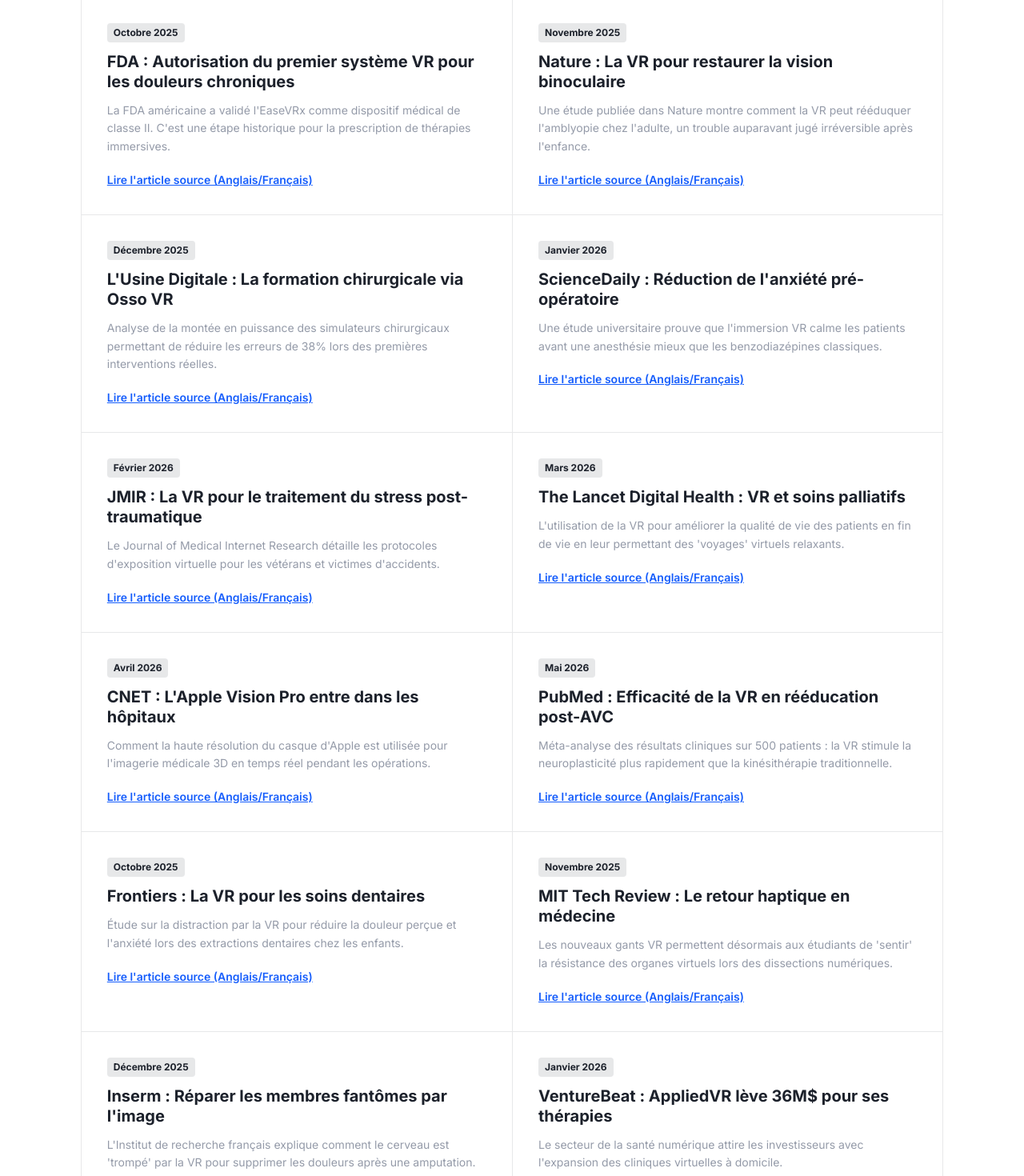
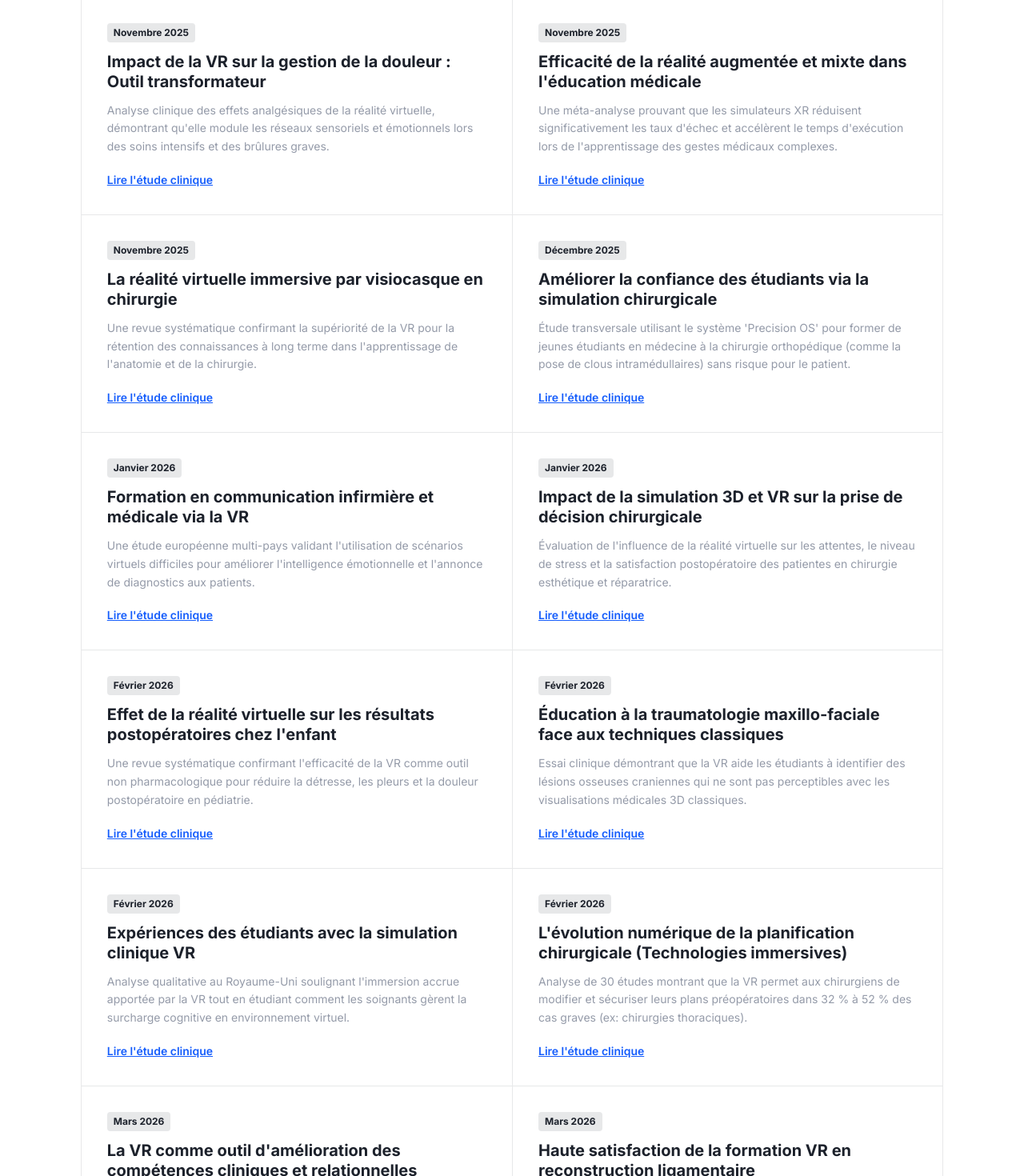
Before and after one commit to 7Tomiko/Portfolio, a Next.js app: page /portfolio/ in a window 1280 px wide. Shown: the part 2220-3690 px from the top of the page at 80% size. Built offline with nearby package versions, Linux system fonts and the light colour scheme; no server answers.

Commit message:
Version Epreuve du Portfolio

```diff
--- a/src/app/components/home/veille/index.tsx
+++ b/src/app/components/home/veille/index.tsx
@@ -1,147 +1,110 @@
 "use client";
-
-import Link from "next/link";
 
 const articlesVR = [
   {
     id: 1,
-    titre: "FDA : Autorisation du premier système VR pour les douleurs chroniques",
-    date: "Octobre 2025",
-    resume: "La FDA américaine a validé l'EaseVRx comme dispositif médical de classe II. C'est une étape historique pour la prescription de thérapies immersives.",
-    lien: "https://www.fda.gov/news-events/press-announcements/fda-authorizes-marketing-virtual-reality-system-chronic-pain-reduction"
+    titre: "Impact de la VR sur la gestion de la douleur : Outil transformateur",
+    date: "Novembre 2025",
+    resume: "Analyse clinique des effets analgésiques de la réalité virtuelle, démontrant qu'elle module les réseaux sensoriels et émotionnels lors des soins intensifs et des brûlures graves.",
+    lien: "https://www.ncbi.nlm.nih.gov/pmc/articles/PMC12401454/"
   },
   {
     id: 2,
-    titre: "Nature : La VR pour restaurer la vision binoculaire",
+    titre: "Efficacité de la réalité augmentée et mixte dans l'éducation médicale",
     date: "Novembre 2025",
-    resume: "Une étude publiée dans Nature montre comment la VR peut rééduquer l'amblyopie chez l'adulte, un trouble auparavant jugé irréversible après l'enfance.",
-    lien: "https://www.nature.com/articles/s41598-021-97213-w"
+    resume: "Une méta-analyse prouvant que les simulateurs XR réduisent significativement les taux d'échec et accélèrent le temps d'exécution lors de l'apprentissage des gestes médicaux complexes.",
+    lien: "https://www.ncbi.nlm.nih.gov/pmc/articles/PMC12613513/"
   },
   {
     id: 3,
-    titre: "L'Usine Digitale : La formation chirurgicale via Osso VR",
-    date: "Décembre 2025",
-    resume: "Analyse de la montée en puissance des simulateurs chirurgicaux permettant de réduire les erreurs de 38% lors des premières interventions réelles.",
-    lien: "https://www.usine-digitale.fr/article/osso-vr-la-plateforme-de-simulation-chirurgicale-en-realite-virtuelle-leve-27-millions-de-dollars.N1086202"
+    titre: "La réalité virtuelle immersive par visiocasque en chirurgie",
+    date: "Novembre 2025",
+    resume: "Une revue systématique confirmant la supériorité de la VR pour la rétention des connaissances à long terme dans l'apprentissage de l'anatomie et de la chirurgie.",
+    lien: "https://pubmed.ncbi.nlm.nih.gov/41233820/"
   },
   {
     id: 4,
-    titre: "ScienceDaily : Réduction de l'anxiété pré-opératoire",
-    date: "Janvier 2026",
-    resume: "Une étude universitaire prouve que l'immersion VR calme les patients avant une anesthésie mieux que les benzodiazépines classiques.",
-    lien: "https://www.sciencedaily.com/releases/2019/10/191021075908.htm"
+    titre: "Améliorer la confiance des étudiants via la simulation chirurgicale",
+    date: "Décembre 2025",
+    resume: "Étude transversale utilisant le système 'Precision OS' pour former de jeunes étudiants en médecine à la chirurgie orthopédique (comme la pose de clous intramédullaires) sans risque pour le patient.",
+    lien: "https://pubmed.ncbi.nlm.nih.gov/41317507/"
   },
   {
     id: 5,
-    titre: "JMIR : La VR pour le traitement du stress post-traumatique",
-    date: "Février 2026",
-    resume: "Le Journal of Medical Internet Research détaille les protocoles d'exposition virtuelle pour les vétérans et victimes d'accidents.",
-    lien: "https://www.jmir.org/2021/6/e24541/"
+    titre: "Formation en communication infirmière et médicale via la VR",
+    date: "Janvier 2026",
+    resume: "Une étude européenne multi-pays validant l'utilisation de scénarios virtuels difficiles pour améliorer l'intelligence émotionnelle et l'annonce de diagnostics aux patients.",
+    lien: "https://pubmed.ncbi.nlm.nih.gov/41547319/"
   },
   {
     id: 6,
-    titre: "The Lancet Digital Health : VR et soins palliatifs",
-    date: "Mars 2026",
-    resume: "L'utilisation de la VR pour améliorer la qualité de vie des patients en fin de vie en leur permettant des 'voyages' virtuels relaxants.",
-    lien: "https://www.thelancet.com/journals/landig/article/PIIS2589-7500(20)30187-5/fulltext"
+    titre: "Impact de la simulation 3D et VR sur la prise de décision chirurgicale",
+    date: "Janvier 2026",
+    resume: "Évaluation de l'influence de la réalité virtuelle sur les attentes, le niveau de stress et la satisfaction postopératoire des patientes en chirurgie esthétique et réparatrice.",
+    lien: "https://pubmed.ncbi.nlm.nih.gov/41518093/"
   },
   {
     id: 7,
-    titre: "CNET : L'Apple Vision Pro entre dans les hôpitaux",
-    date: "Avril 2026",
-    resume: "Comment la haute résolution du casque d'Apple est utilisée pour l'imagerie médicale 3D en temps réel pendant les opérations.",
-    lien: "https://www.cnet.com/health/doctors-are-using-apple-vision-pro-to-perform-surgery/"
+    titre: "Effet de la réalité virtuelle sur les résultats postopératoires chez l'enfant",
+    date: "Février 2026",
+    resume: "Une revue systématique confirmant l'efficacité de la VR comme outil non pharmacologique pour réduire la détresse, les pleurs et la douleur postopératoire en pédiatrie.",
+    lien: "https://pubmed.ncbi.nlm.nih.gov/41758097/"
   },
   {
     id: 8,
-    titre: "PubMed : Efficacité de la VR en rééducation post-AVC",
-    date: "Mai 2026",
-    resume: "Méta-analyse des résultats cliniques sur 500 patients : la VR stimule la neuroplasticité plus rapidement que la kinésithérapie traditionnelle.",
-    lien: "https://pubmed.ncbi.nlm.nih.gov/30415302/"
+    titre: "Éducation à la traumatologie maxillo-faciale face aux techniques classiques",
+    date: "Février 2026",
+    resume: "Essai clinique démontrant que la VR aide les étudiants à identifier des lésions osseuses craniennes qui ne sont pas perceptibles avec les visualisations médicales 3D classiques.",
+    lien: "https://pubmed.ncbi.nlm.nih.gov/41759581/"
   },
   {
     id: 9,
-    titre: "Frontiers : La VR pour les soins dentaires",
-    date: "Octobre 2025",
-    resume: "Étude sur la distraction par la VR pour réduire la douleur perçue et l'anxiété lors des extractions dentaires chez les enfants.",
-    lien: "https://www.frontiersin.org/articles/10.3389/fpubh.2023.1189495/full"
+    titre: "Expériences des étudiants avec la simulation clinique VR",
+    date: "Février 2026",
+    resume: "Analyse qualitative au Royaume-Uni soulignant l'immersion accrue apportée par la VR tout en étudiant comment les soignants gèrent la surcharge cognitive en environnement virtuel.",
+    lien: "https://pubmed.ncbi.nlm.nih.gov/41672483/"
   },
   {
     id: 10,
-    titre: "MIT Tech Review : Le retour haptique en médecine",
-    date: "Novembre 2025",
-    resume: "Les nouveaux gants VR permettent désormais aux étudiants de 'sentir' la résistance des organes virtuels lors des dissections numériques.",
-    lien: "https://www.technologyreview.com/2021/04/16/1022880/haptic-feedback-vr-surgery/"
+    titre: "L'évolution numérique de la planification chirurgicale (Technologies immersives)",
+    date: "Février 2026",
+    resume: "Analyse de 30 études montrant que la VR permet aux chirurgiens de modifier et sécuriser leurs plans préopératoires dans 32 % à 52 % des cas graves (ex: chirurgies thoraciques).",
+    lien: "https://pubmed.ncbi.nlm.nih.gov/41835258/"
   },
   {
     id: 11,
-    titre: "Inserm : Réparer les membres fantômes par l'image",
-    date: "Décembre 2025",
-    resume: "L'Institut de recherche français explique comment le cerveau est 'trompé' par la VR pour supprimer les douleurs après une amputation.",
-    lien: "https://presse.inserm.fr/la-realite-virtuelle-au-service-de-la-sante-mentale/35766/"
+    titre: "La VR comme outil d'amélioration des compétences cliniques et relationnelles",
+    date: "Mars 2026",
+    resume: "Revue bibliographique démontrant comment la VR permet aux étudiants d'avoir une pratique sûre, répétitive et avec des retours objectifs (tracking) pour perfectionner leurs gestes.",
+    lien: "https://www.mdpi.com/2504-3900/137/1/128"
   },
   {
     id: 12,
-    titre: "VentureBeat : AppliedVR lève 36M$ pour ses thérapies",
-    date: "Janvier 2026",
-    resume: "Le secteur de la santé numérique attire les investisseurs avec l'expansion des cliniques virtuelles à domicile.",
-    lien: "https://venturebeat.com/business/appliedvr-raises-36m-to-bring-virtual-reality-therapeutics-into-the-home/"
+    titre: "Haute satisfaction de la formation VR en reconstruction ligamentaire",
+    date: "Mars 2026",
+    resume: "Étude pilote sur l'utilisation du casque de réalité virtuelle pour simuler les opérations du ligament croisé antérieur chez les jeunes internes en orthopédie.",
+    lien: "https://pubmed.ncbi.nlm.nih.gov/41791594/"
   },
   {
     id: 13,
-    titre: "Stanford Medicine : VR pour l'empathie médicale",
-    date: "Février 2026",
-    resume: "Un programme permettant aux médecins de vivre l'expérience d'un patient atteint de la maladie d'Alzheimer via un casque VR.",
-    lien: "https://medicine.stanford.edu/news/current-news/standard-news/vr-empathy.html"
+    titre: "La réalité virtuelle pour renforcer les compétences en génomique en Afrique",
+    date: "Mai 2026",
+    resume: "Un article détaillant comment la VR permet de compenser le manque de matériel physique (laboratoires sous-équipés) pour former les biologistes aux manipulations PCR.",
+    lien: "https://www.ncbi.nlm.nih.gov/pmc/articles/PMC12887066/"
   },
   {
     id: 14,
-    titre: "BBC News : VR helping children through chemo",
-    date: "Mars 2026",
-    resume: "Des hôpitaux britanniques utilisent des mondes sous-marins virtuels pour réduire le stress des enfants pendant les chimiothérapies.",
-    lien: "https://www.bbc.com/news/av/uk-england-leeds-48665977"
+    titre: "Améliorer les pratiques de soins palliatifs grâce à un programme VR",
+    date: "Mai 2026",
+    resume: "Preuves scientifiques que l'immersion VR améliore significativement les connaissances, l'empathie et les attitudes des professionnels accompagnant les patients en fin de vie.",
+    lien: "https://pubmed.ncbi.nlm.nih.gov/42097867/"
   },
   {
     id: 15,
-    titre: "MDPI : Télémédecine immersive en zone rurale",
-    date: "Avril 2026",
-    resume: "Rapport sur l'utilisation de la VR pour permettre des diagnostics spécialisés à distance dans les déserts médicaux.",
-    lien: "https://www.mdpi.com/2077-0383/10/19/4481"
-  },
-  {
-    id: 16,
-    titre: "TechCrunch : Meta s'attaque à la formation médicale",
+    titre: "L'impact perçu de la Réalité Virtuelle et Augmentée sur la formation",
     date: "Mai 2026",
-    resume: "Meta lance de nouveaux outils d'apprentissage professionnel dédiés aux universités de médecine pour le Quest 3.",
-    lien: "https://techcrunch.com/2024/04/15/meta-is-bringing-education-focused-vr-software-to-the-quest/"
-  },
-  {
-    id: 17,
-    titre: "Scientific American : How VR is Training Doctors",
-    date: "Novembre 2025",
-    resume: "Pourquoi la répétition en environnement virtuel sécurisé sauve des vies dans les situations de triage aux urgences.",
-    lien: "https://www.scientificamerican.com/article/how-virtual-reality-is-training-doctors-to-save-lives/"
-  },
-  {
-    id: 18,
-    titre: "Healthline : Virtual Reality for Physical Therapy",
-    date: "Décembre 2025",
-    resume: "Comparatif des meilleures applications de fitness VR détournées pour la rééducation physique douce à domicile.",
-    lien: "https://www.healthline.com/health/virtual-reality-physical-therapy"
-  },
-  {
-    id: 19,
-    titre: "Forbes : The Future Of Surgery Is Virtual",
-    date: "Mars 2026",
-    resume: "Analyse du marché de la MedTech : comment la VR va devenir la norme standard d'accréditation pour les chirurgiens.",
-    lien: "https://www.forbes.com/sites/forbestechcouncil/2022/02/24/the-future-of-surgery-is-virtual/"
-  },
-  {
-    id: 20,
-    titre: "IEEE Spectrum : Robots chirurgicaux et VR",
-    date: "Mai 2026",
-    resume: "L'intégration des flux vidéo VR dans les consoles de pilotage des robots Da Vinci pour une meilleure précision visuelle.",
-    lien: "https://spectrum.ieee.org/vr-surgery-robots"
+    resume: "Application de la théorie de Kolb prouvant que l'environnement immersif (XR) aide les futurs chirurgiens à bâtir une confiance opératoire solide avant de toucher leur premier patient.",
+    lien: "https://pubmed.ncbi.nlm.nih.gov/42084191/"
   }
 ];
 
@@ -151,7 +114,7 @@ const Veille = () => {
             <div className="container mx-auto px-4">
                 <div className="border-x border-primary/10">
                     <div className="flex flex-col max-w-3xl mx-auto py-10 text-center">
-                        <p className="text-sm tracking-[2px] text-primary uppercase font-medium">Veille Technologique - Oct 2025 à Mai 2026</p>
+                        <p className="text-sm tracking-[2px] text-primary uppercase font-medium">Veille Technologique - Oct 2025 à Juin 2026</p>
                         <h2 className="text-3xl font-bold mt-2">Réalité Virtuelle au service de la Médecine</h2>
                     </div>
                     <div className="grid grid-cols-1 md:grid-cols-2 border-t border-primary/10">
@@ -168,7 +131,7 @@ const Veille = () => {
                                     rel="noopener noreferrer"
                                     className="text-sm font-semibold text-blue-600 underline mt-5 inline-block hover:text-primary transition-colors"
                                 >
-                                    Lire l'article source (Anglais/Français)
+                                    Lire l'étude clinique
                                 </a>
                             </div>
                         ))}
```
Also changed, not shown: src/app/components/home/documents/index.tsx (+12 -0 lines), 2 other files (tests, documents, lock files or other folders).
